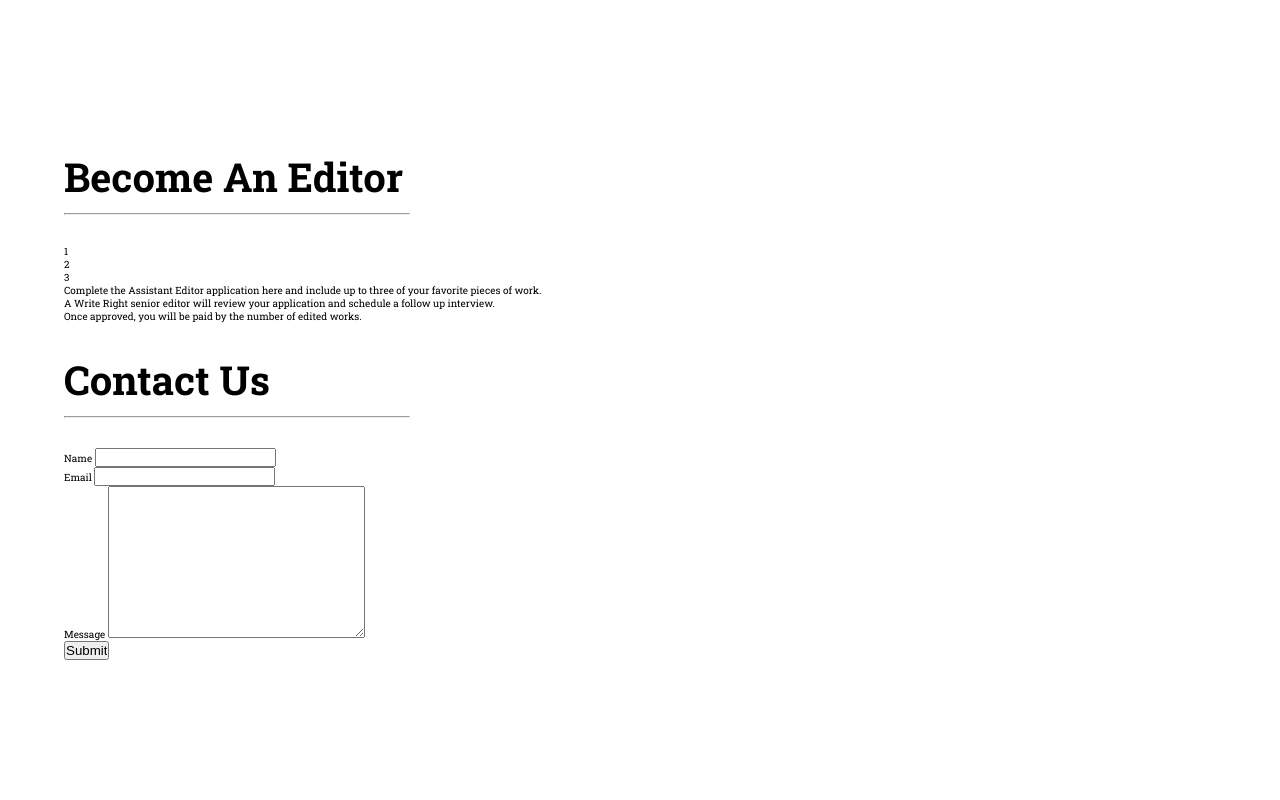
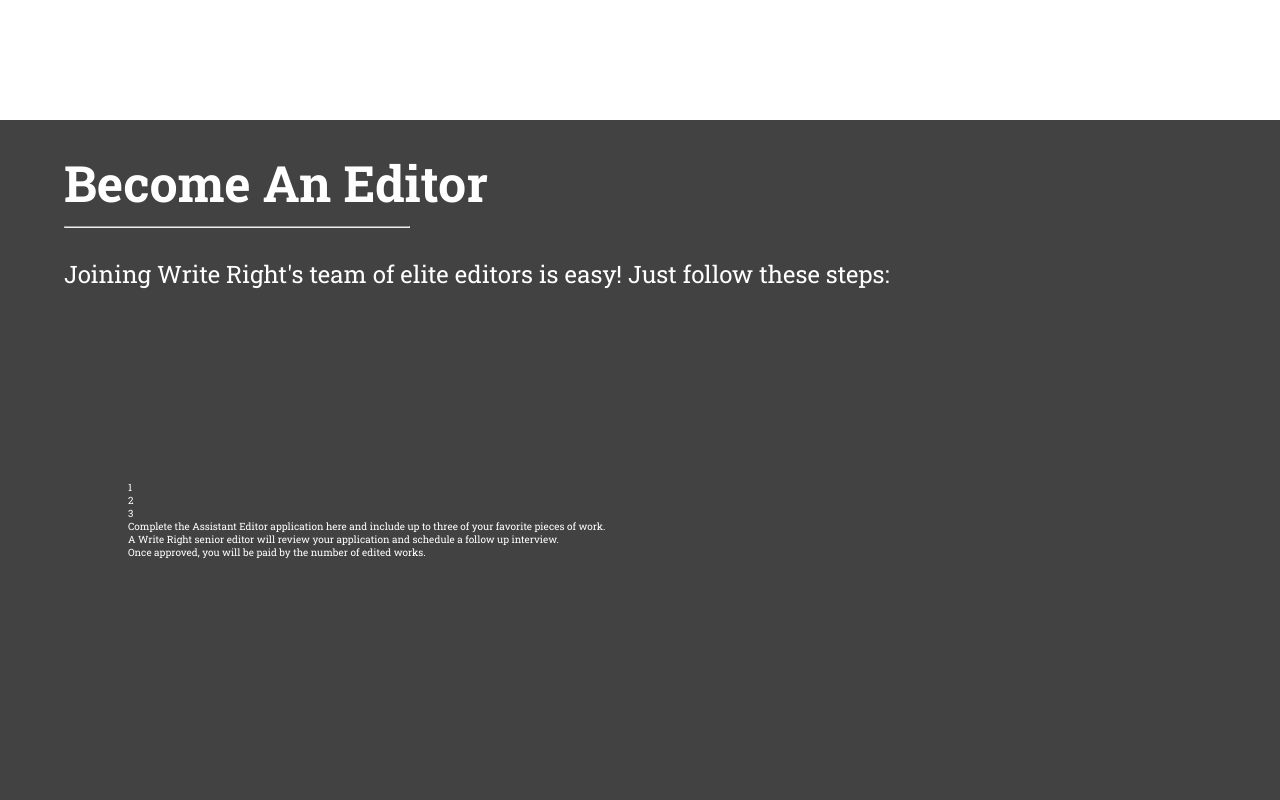
Before and after one commit to clirette/writeright, a website: page index.html in a window 1280 px wide. Shown: the part 1480-2280 px from the top of the page. Before the commit the page ends 2140 px from the top, so only its background shows below. Drawn offline with Linux system fonts and the light colour scheme.

Commit message:
Changed some typography and reworked editor steps.

```diff
--- a/index.html
+++ b/index.html
@@ -57,12 +57,12 @@
         <h1 class="section-header__title">Become An Editor</h1>
         <hr class="section-header__hr">
       </div>
+      <p class="editor__text">Joining Write Right's team of elite editors is easy! Just follow these steps:</p>
       <div class="editor__steps">
-        <ul class="steps-list">
-          <li class="steps-list__item">1</li>
-          <li class="steps-list__item">2</li>
-          <li class="steps-list__item">3</li>
-        </ul>
+        <div class="steps-list">
+          <p>1</p>
+          <p>2</p>
+          <p>3</p>
         </div>
         <div class="editor__descriptions">
           <div class="description-box">
@@ -73,6 +73,7 @@
           </div>
           <div class="description-box">
             <p class="description-box__text">Once approved, you will be paid by the number of edited works.</p>
+          </div>
         </div>
       </div>
     </div>
--- a/sass/base/_typography.scss
+++ b/sass/base/_typography.scss
@@ -17,7 +17,7 @@
 
 .section-header {
   &__title {
-    font-size: 4rem;
+    font-size: 5rem;
     margin: 3rem auto 1rem auto;
   }
 
--- a/sass/layout/_about.scss
+++ b/sass/layout/_about.scss
@@ -4,7 +4,7 @@
   width: 100vw;
 
   &__text {
-    font-size: 2rem;
+    font-size: 2.4rem;
   }
 
   &__cards {
--- /dev/null
+++ b/sass/layout/_editor.scss
@@ -0,0 +1,19 @@
+.editor {
+  height: 100vh;
+  width: 100vw;
+  position: relative;
+  background-color: #424242;
+  color: #fff;
+
+  &__text {
+    font-size: 2.4rem;
+  }
+
+  &__steps {
+    position: absolute;
+    top: 50%;
+    left: 50%;
+    transform: translate(-50%, -50%);
+    width: 80%;
+  }
+}
--- a/sass/main.scss
+++ b/sass/main.scss
@@ -8,7 +8,9 @@
 @import './base/utilities';
 
 @import './components/button';
+@import './components/orderedList';
 @import './components/sectionHeader';
 
 @import './layout/about';
+@import './layout/editor';
 @import './layout/header';
```
Also changed, not shown: css/style.css. Lines whose indentation alone changed are shown as unchanged.
